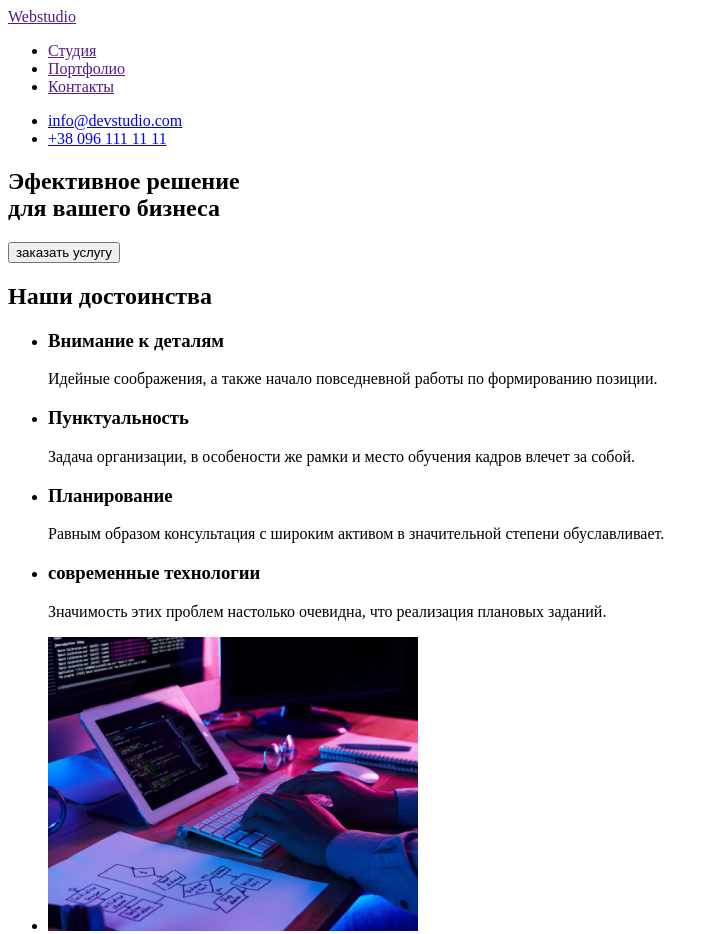
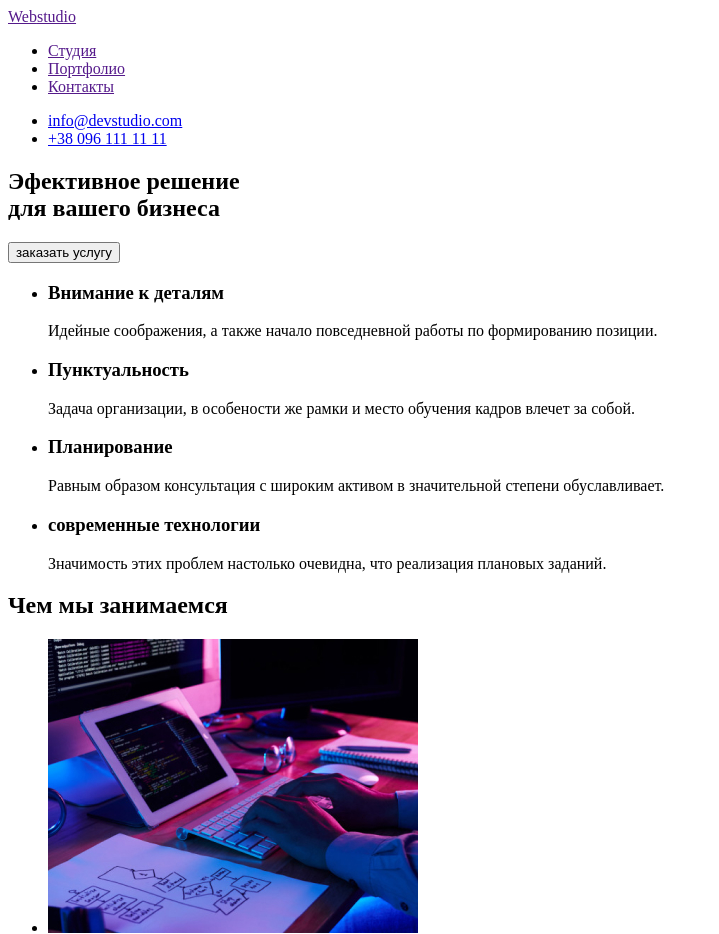
Before and after one commit to Mgorodiskaya/goit-markup-hw-01, a plain HTML site: page index.html in a window 1280 px wide. Shown: the top 934 px of the page, without its empty margins (0-719 px from the left). Drawn offline with Linux system fonts and the light colour scheme.

Commit message:
Спрятала заголовок

```diff
--- a/index.html
+++ b/index.html
@@ -37,7 +37,7 @@
             <button>заказать услугу</button>
         </section>
         <section>
-            <h2>Наши достоинства</h2>
+            <h2 hidden>Наши достоинства</h2>
             <ul>
                 <li>
                     <h3>Внимание к деталям</h3>
@@ -58,7 +58,7 @@
             </ul>
         </section>
         <section>
-            <h2 hidden>Чем мы занимаемся</h2>
+            <h2>Чем мы занимаемся</h2>
             <ul>
                 <li><img src="images/What-we-do1.jpg" alt="формируем код" width=370 height=294></li>
                 <li><img src="images/What-we-do2.jpg" alt="приложения для телефонов" width=370 height=294></li>
@@ -66,6 +66,7 @@
             </ul>
         </section>
         <section>
+           <h2>Наша команда</h2>
             <ul>
                 <li>
                     <img src="images/our-team1.jpg" alt="Фото сотрудника Игоря" width="270" height="260">
```
